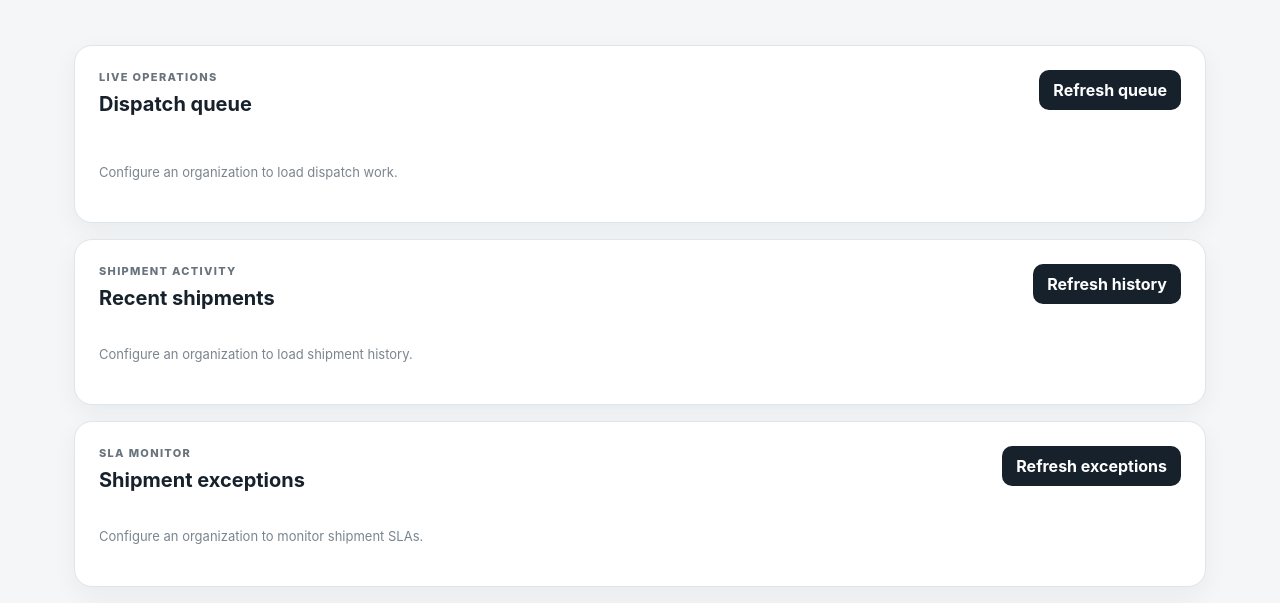
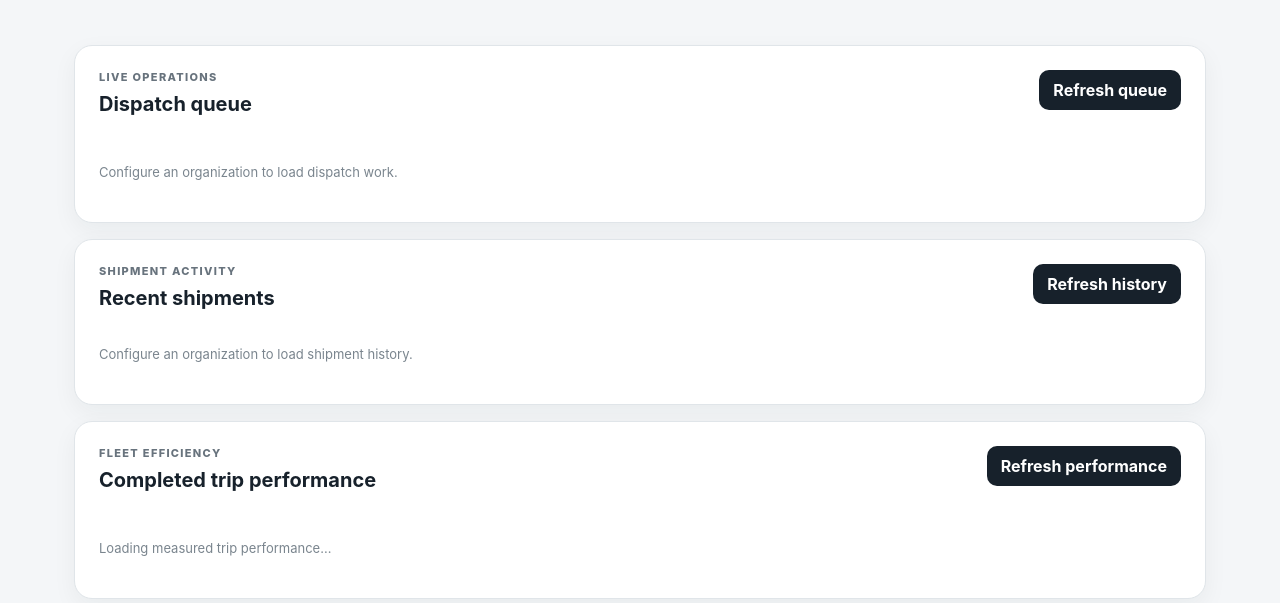
Before and after one commit to GlobalTech638/ai-logistics-platform, a React app: page apps/web/index.html in a window 1280 px wide. Shown: the part 158-761 px from the top of the page. Built offline with nearby package versions, Linux system fonts and the light colour scheme.

Commit message:
Add measured trip performance panel to dashboard

```diff
--- a/apps/web/index.html
+++ b/apps/web/index.html
@@ -43,6 +43,20 @@
         </div>
         <div id="recent-shipments" class="dispatch-list">
           <div class="empty">Loading recent shipments…</div>
+        </div>
+      </section>
+
+      <section class="panel dispatch-panel">
+        <div class="panel-head">
+          <div>
+            <p class="eyebrow">FLEET EFFICIENCY</p>
+            <h2>Completed trip performance</h2>
+          </div>
+          <button id="performance-refresh" class="action-button" type="button">Refresh performance</button>
+        </div>
+        <div id="trip-performance-summary" class="dispatch-summary"></div>
+        <div id="trip-performance" class="dispatch-list">
+          <div class="empty">Loading measured trip performance…</div>
         </div>
       </section>
 
```
